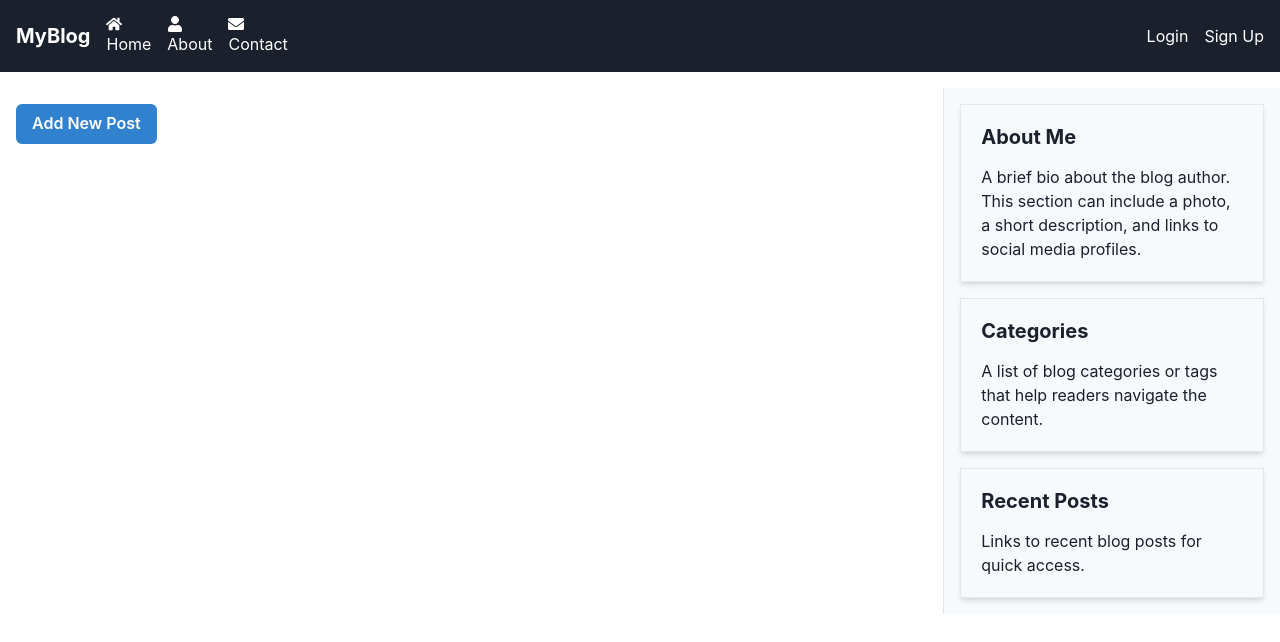
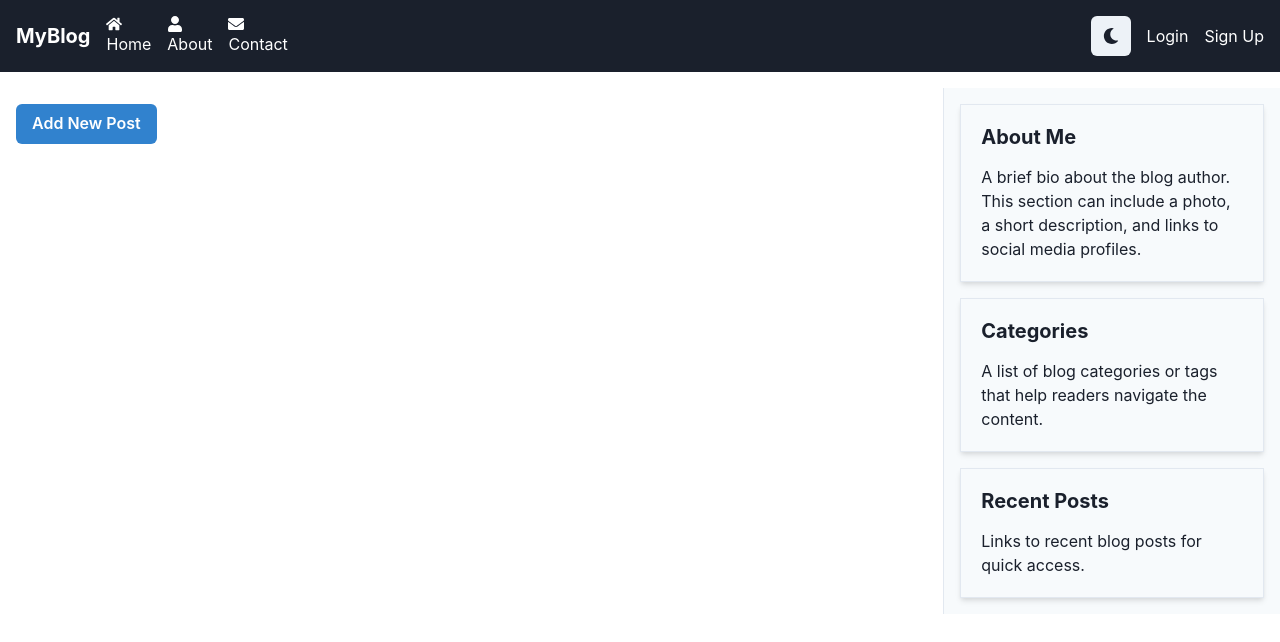
Before and after one commit to GPT-Engineer-App-Dev/whispering-writer, a React (Vite) app: page / in a window 1280 px wide. Shown: the top 642 px of the page. Built offline with nearby package versions, Linux system fonts and the light colour scheme.

Commit message:
Implement dark mode feature with toggle switch and persistent user preference.

```diff
--- a/src/App.jsx
+++ b/src/App.jsx
@@ -1,15 +1,19 @@
 import { Route, BrowserRouter as Router, Routes } from "react-router-dom";
 import Index from "./pages/Index.jsx";
 import AddPost from "./pages/AddPost.jsx"; // Import the new AddPost component
+import { ColorModeScript } from "@chakra-ui/react"; // Import ColorModeScript
 
 function App() {
   return (
+    <>
+      <ColorModeScript />
       <Router>
         <Routes>
           <Route exact path="/" element={<Index />} />
           <Route path="/add-post" element={<AddPost />} /> {/* Add route for AddPost */}
         </Routes>
       </Router>
+    </>
   );
 }
 
--- a/src/main.jsx
+++ b/src/main.jsx
@@ -1,21 +1,19 @@
 import React from "react";
 import ReactDOM from "react-dom/client";
 import App from "./App.jsx";
-import { ChakraProvider, extendTheme } from "@chakra-ui/react";
+import { ChakraProvider, extendTheme, ColorModeScript } from "@chakra-ui/react"; // Import ColorModeScript
 
-const colors = {
-  brand: {
-    900: "#1a365d",
-    800: "#153e75",
-    700: "#2a69ac",
-  },
+const config = {
+  initialColorMode: "light",
+  useSystemColorMode: false,
 };
 
-const theme = extendTheme({ colors });
+const theme = extendTheme({ config });
 
 ReactDOM.createRoot(document.getElementById("root")).render(
   <React.StrictMode>
     <ChakraProvider theme={theme}>
+      <ColorModeScript initialColorMode={theme.config.initialColorMode} />
       <App />
     </ChakraProvider>
   </React.StrictMode>
--- a/src/pages/Index.jsx
+++ b/src/pages/Index.jsx
@@ -1,10 +1,11 @@
-import { Box, Container, Flex, Heading, Text, VStack, HStack, Link, Spacer, Button } from "@chakra-ui/react";
-import { FaHome, FaUser, FaEnvelope } from "react-icons/fa";
+import { Box, Container, Flex, Heading, Text, VStack, HStack, Link, Spacer, Button, useColorMode, IconButton } from "@chakra-ui/react";
+import { FaHome, FaUser, FaEnvelope, FaMoon, FaSun } from "react-icons/fa"; // Import icons for dark mode toggle
 import { useEffect, useState } from "react";
 import { Link as RouterLink } from "react-router-dom";
 
 const Index = () => {
   const [posts, setPosts] = useState([]);
+  const { colorMode, toggleColorMode } = useColorMode(); // Use Chakra UI's color mode hook
 
   useEffect(() => {
     const storedPosts = JSON.parse(localStorage.getItem("posts")) || [];
@@ -13,7 +14,7 @@ const Index = () => {
 
   return (
     <Container maxW="container.xl" p={0}>
-      <Flex as="nav" bg="gray.800" color="white" p={4} align="center">
+      <Flex as="nav" bg={colorMode === "light" ? "gray.800" : "gray.200"} color={colorMode === "light" ? "white" : "black"} p={4} align="center">
         <HStack spacing={4}>
           <Link as={RouterLink} to="/" fontSize="xl" fontWeight="bold">MyBlog</Link>
           <Link as={RouterLink} to="/"><FaHome /> Home</Link>
@@ -22,6 +23,11 @@ const Index = () => {
         </HStack>
         <Spacer />
         <HStack spacing={4}>
+          <IconButton
+            aria-label="Toggle dark mode"
+            icon={colorMode === "light" ? <FaMoon /> : <FaSun />}
+            onClick={toggleColorMode}
+          />
           <Link as={RouterLink} to="#">Login</Link>
           <Link as={RouterLink} to="#">Sign Up</Link>
         </HStack>
@@ -43,7 +49,7 @@ const Index = () => {
           </VStack>
         </Box>
 
-        <Box flex="1" p={4} bg="gray.50" borderLeftWidth={{ md: "1px" }} mt={{ base: 4, md: 0 }}>
+        <Box flex="1" p={4} bg={colorMode === "light" ? "gray.50" : "gray.700"} borderLeftWidth={{ md: "1px" }} mt={{ base: 4, md: 0 }}>
           <VStack spacing={4} align="stretch">
             <Box p={5} shadow="md" borderWidth="1px">
               <Heading fontSize="xl">About Me</Heading>
```
Lines whose indentation alone changed are shown as unchanged.
